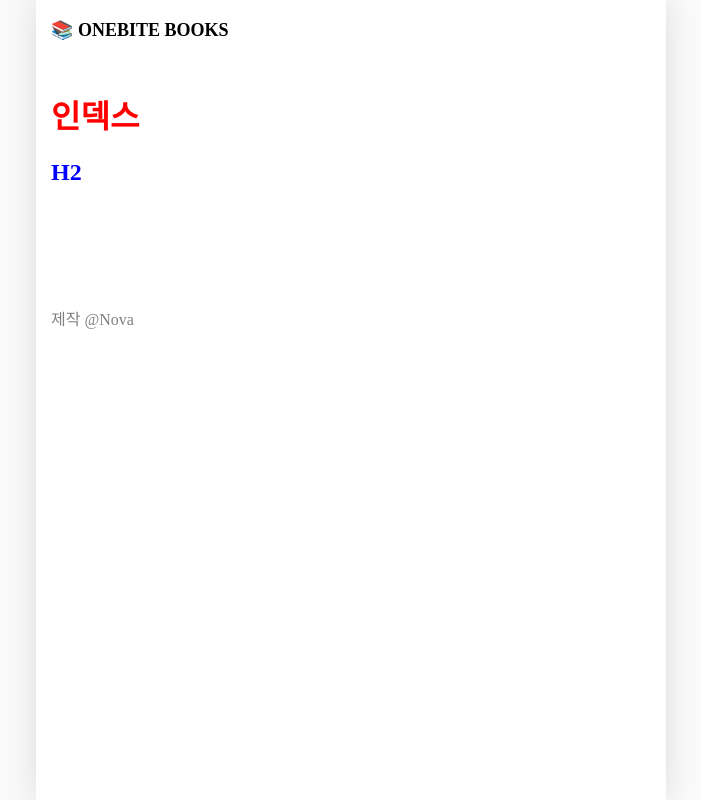
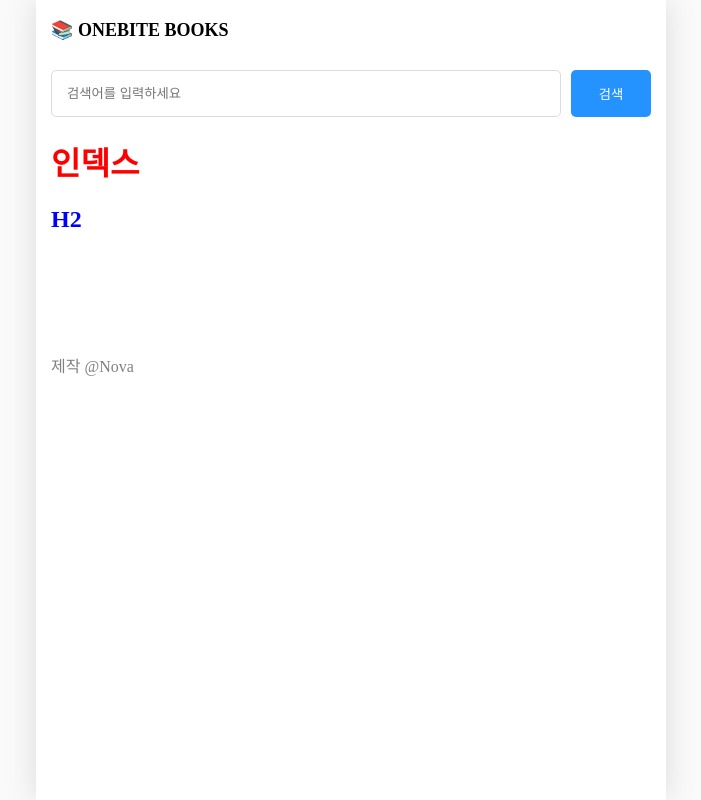
Before and after one commit to nova-fe/Study__Onebite-Nextjs, a Next.js app in the folder section02/: page / in a window 1280 px wide. Shown: the whole page, without its empty margins (289-990 px from the left). Built offline with nearby package versions, Linux system fonts and the light colour scheme.

Commit message:
페이지별 레이아웃 설정하기

```diff
--- /dev/null
+++ b/section02/src/components/searchable-layout.module.css
@@ -0,0 +1,21 @@
+.searchbar_container {
+  display: flex;
+  gap: 10px;
+  margin-bottom: 20px;
+}
+
+.searchbar_container > input {
+  flex: 1;
+  padding: 15px;
+  border-radius: 5px;
+  border: 1px solid rgb(220, 220, 220);
+}
+
+.searchbar_container > button {
+  width: 80px;
+  border-radius: 5px;
+  border: none;
+  background-color: rgb(37, 147, 255);
+  color: white;
+  cursor: pointer;
+}
--- /dev/null
+++ b/section02/src/components/searchable-layout.tsx
@@ -0,0 +1,43 @@
+import { useRouter } from "next/router";
+import React, { ReactNode, useEffect, useState } from "react";
+import style from "./searchable-layout.module.css";
+
+export default function SearchableLayout({ children }: { children: ReactNode }) {
+  const [search, setSearch] = useState("");
+  const router = useRouter();
+  const q = router.query.q as string;
+
+  useEffect(() => {
+    setSearch(q || "");
+  }, [q]);
+
+  const onChangeSearch = (e: React.ChangeEvent<HTMLInputElement>) => {
+    setSearch(e.target.value);
+  };
+
+  const onSubmit = () => {
+    if (!search || q === search) return;
+    router.push(`/search?q=${search}`);
+  };
+
+  const onKeyKown = (e: React.KeyboardEvent<HTMLInputElement>) => {
+    if (e.key === "Enter") {
+      onSubmit();
+    }
+  };
+
+  return (
+    <div>
+      <div className={style.searchbar_container}>
+        <input
+          value={search}
+          onKeyDown={onKeyKown}
+          onChange={onChangeSearch}
+          placeholder="검색어를 입력하세요"
+        />
+        <button onClick={onSubmit}>검색</button>
+      </div>
+      {children}
+    </div>
+  );
+}
--- a/section02/src/pages/_app.tsx
+++ b/section02/src/pages/_app.tsx
@@ -1,11 +1,18 @@
 import "@/styles/globals.css";
 import type { AppProps } from "next/app";
 import GlobalLayout from "../components/global-layout";
+import { ReactNode } from "react";
+import { NextPage } from "next";
 
-export default function App({ Component, pageProps }: AppProps) {
-  return (
-    <GlobalLayout>
-      <Component {...pageProps} />
-    </GlobalLayout>
-  );
+type NextPageWithLayout = NextPage & {
+  getLayout?: (page: ReactNode) => ReactNode;
+};
+
+export default function App({
+  Component,
+  pageProps,
+}: AppProps & { Component: NextPageWithLayout }) {
+  const getLayout = Component.getLayout ?? ((page: ReactNode) => page);
+
+  return <GlobalLayout>{getLayout(<Component {...pageProps} />)}</GlobalLayout>;
 }
--- a/section02/src/pages/index.tsx
+++ b/section02/src/pages/index.tsx
@@ -1,5 +1,7 @@
 // CSS Module
+import { ReactNode } from "react";
 import style from "./index.module.css";
+import SearchableLayout from "../components/searchable-layout";
 
 export default function Home() {
   return (
@@ -9,3 +11,7 @@
     </>
   );
 }
+
+Home.getLayout = (page: ReactNode) => {
+  return <SearchableLayout>{page}</SearchableLayout>;
+};
--- a/section02/src/pages/search/index.tsx
+++ b/section02/src/pages/search/index.tsx
@@ -1,4 +1,6 @@
 import { useRouter } from "next/router";
+import { ReactNode } from "react";
+import SearchableLayout from "../../components/searchable-layout";
 
 export default function Page() {
   const router = useRouter();
@@ -7,3 +9,7 @@
   console.log(q); // Nova
   return <h1>{q}</h1>;
 }
+
+Page.getLayout = (page: ReactNode) => {
+  return <SearchableLayout>{page}</SearchableLayout>;
+};
```
